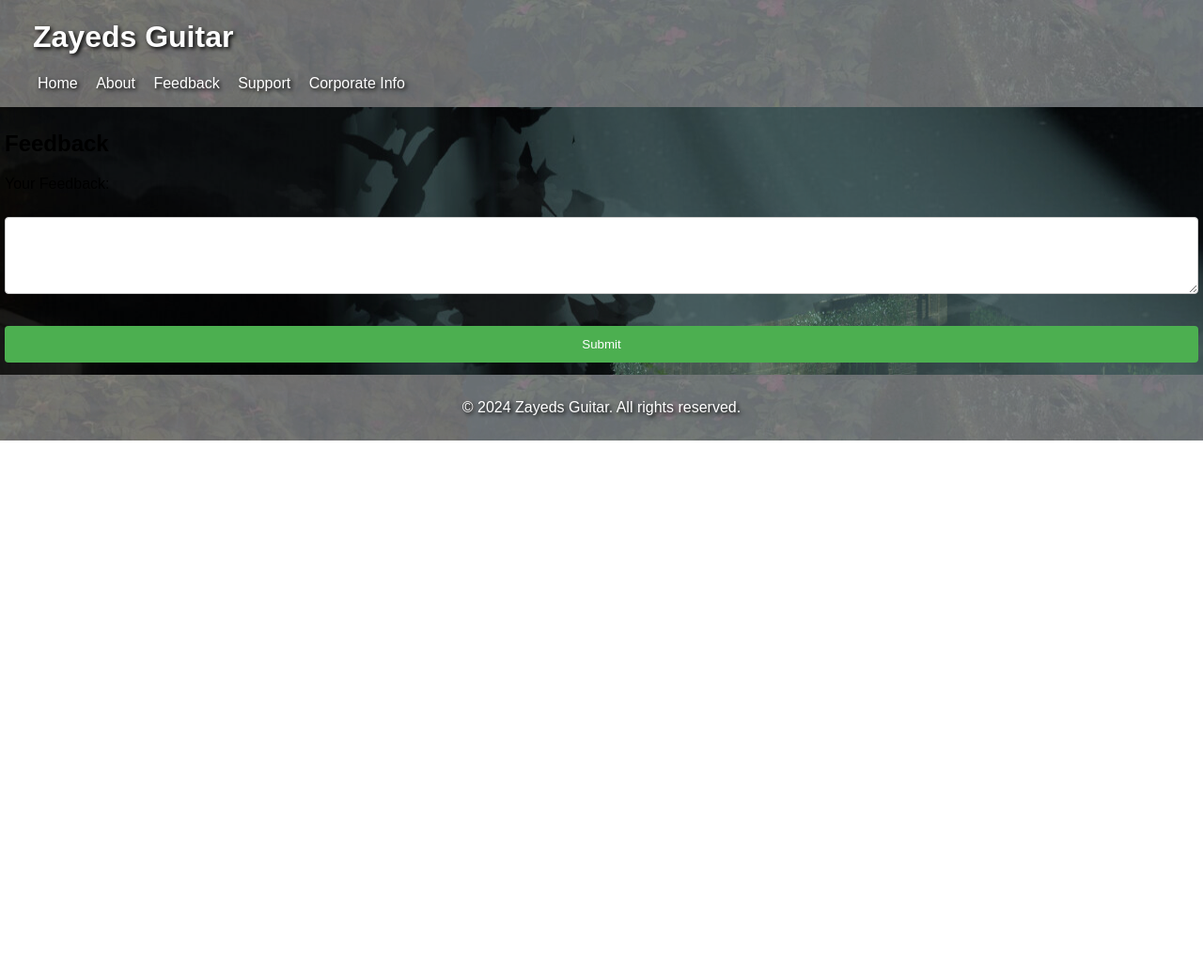
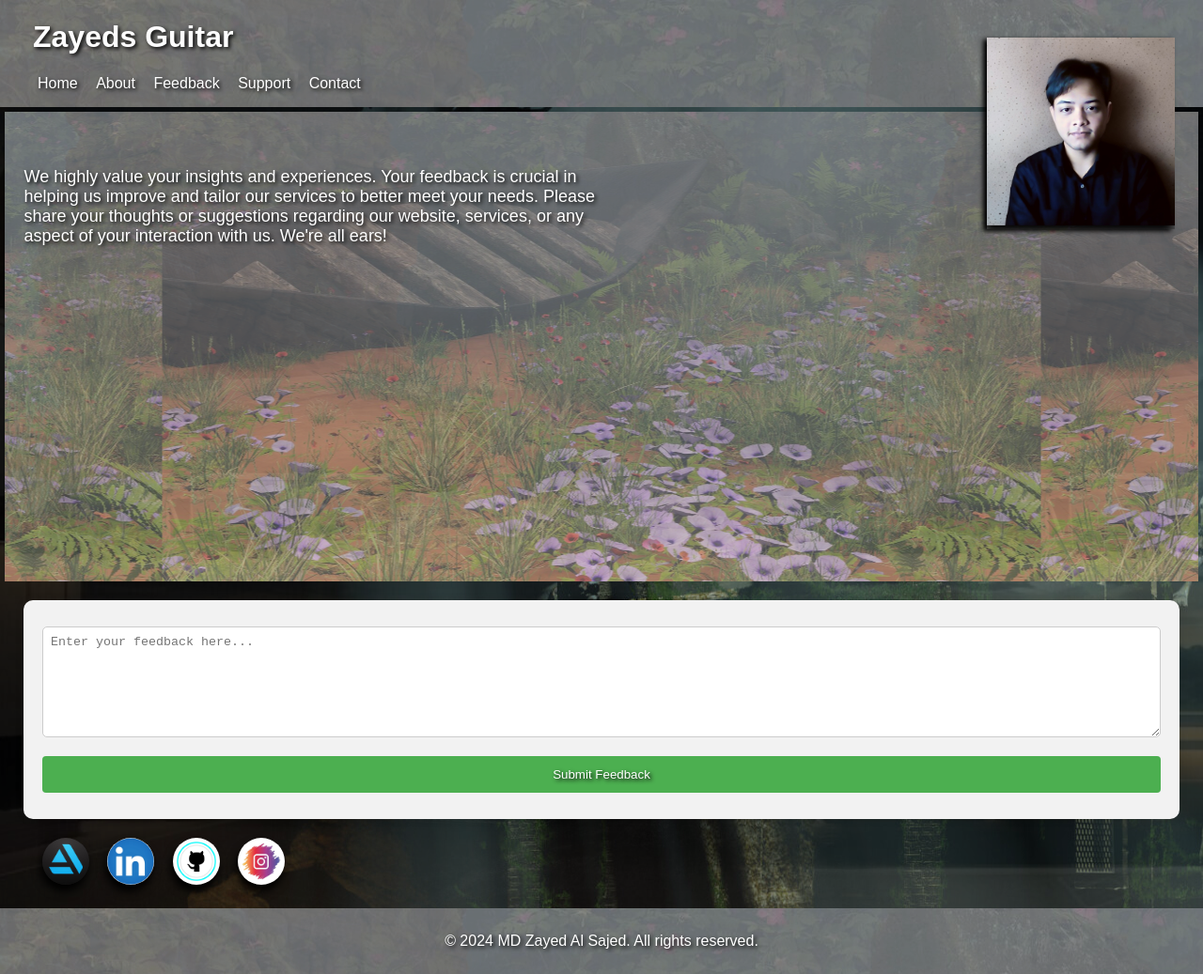
Before and after one commit to MD-Zayed-Al-Sajed/project1, a plain HTML site: page feedback.html in a window 1280 px wide. Shown: the whole page at 94% size. Before the commit the page ends 800 px from the top, so only its background shows below. Drawn offline with Linux system fonts and the light colour scheme.

Commit message:
feedback.html

```diff
--- a/feedback.html
+++ b/feedback.html
@@ -3,7 +3,7 @@
 <head>
     <meta charset="UTF-8">
     <meta name="viewport" content="width=device-width, initial-scale=1.0">
-    <title>Feedback - Zayeds Guitar</title>
+    <title>Feedback - Zayed</title>
     <link rel="stylesheet" href="styles.css">
 </head>
 <body>
@@ -15,24 +15,39 @@
                 <li><a href="about.html">About</a></li>
                 <li><a href="feedback.html">Feedback</a></li>
                 <li><a href="support.html">Support</a></li>
-                <li><a href="corporate.html">Corporate Info</a></li>
+                <li><a href="corporate.html">Contact</a></li>
             </ul>
         </nav>
     </header>
 
     <main>
-        <section class="feedback">
-            <h2>Feedback</h2>
-            <form>
-                <label for="feedback">Your Feedback:</label><br>
-                <textarea id="feedback" name="feedback" rows="4" cols="50"></textarea><br>
-                <button type="submit">Submit</button>
+        <div class="main_page_background">
+            <p>We highly value your insights and experiences. Your feedback is crucial in helping us improve and tailor our services to better meet your needs. Please share your thoughts or suggestions regarding our website, services, or any aspect of your interaction with us. We're all ears!</p>
+        </div>
+
+        <div class="profile-pic-container">
+            <img src="Content/github profile pic.jpg" alt="Profile Picture" class="profile-pic">
+        </div>
+        <div class="feedback-container">
+            <form action="submit-feedback.php" method="post">
+                <textarea name="feedback" placeholder="Enter your feedback here..." required></textarea>
+                <button type="submit">Submit Feedback</button>
             </form>
-        </section>
+        </div>
+
+        <nav>
+            <ul>
+                <li class="artstation"><a href="https://www.artstation.com/zayedshuvo"><img src="Content/Art station .jpg" alt=""></a></li>
+                <li class="linkedin"><a href="https://www.linkedin.com/in/zayedsajed/"><img src="Content/linkedin.jpg" alt=""></a></li>
+                <li class="github"><a href="https://github.com/MD-Zayed-Al-Sajed"><img src="Content/Github.jpg" alt=""></a></li>
+                <li class="instagram"><a href="https://www.instagram.com/zayed_shuvo_?igsh=d2dnODMwNnh2N3Bp&utm_source=qr"><img src="Content/instagram.jpg" alt=""></a></li>
+
+            </ul>
+        </nav>
     </main>
 
     <footer>
-        <p>&copy; 2024 Zayeds Guitar. All rights reserved.</p>
+        <p>&copy; 2024 MD Zayed Al Sajed. All rights reserved.</p>
     </footer>
 </body>
 </html>
```
